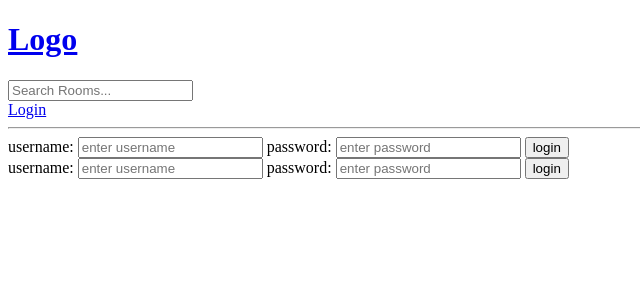
After one commit to kalpak13/Django, a Django app: page /login/ in a window 1280 px wide. The commit adds this page. Shown: the top 300 px of the page, without its empty margins (0-640 px from the left). Run offline with Django 3.2, Linux system fonts and the light colour scheme.

Commit message:
4th commit

```diff
--- /dev/null
+++ b/base/templates/base/login_register.html
@@ -0,0 +1,36 @@
+{% extends 'main.html' %}
+
+
+{% block Content %}
+
+<div>
+
+    <form method="POST">
+
+        {% csrf_token %}
+        <label>username:</label>
+        <input type="text" name='username' placeholder="enter username">
+        <label>password:</label>
+        <input type="password" name='password' placeholder="enter password">
+        <input type="submit" value='login'>
+
+    </form>
+
+</div>
+
+<div>
+
+    <form method="POST">
+
+        {% csrf_token %}
+        <label>username:</label>
+        <input type="text" name='username' placeholder="enter username">
+        <label>password:</label>
+        <input type="password" name='password' placeholder="enter password">
+        <input type="submit" value='login'>
+
+    </form>
+
+</div>
+
+{% endblock Content %}
--- a/base/urls.py
+++ b/base/urls.py
@@ -4,6 +4,8 @@ from . import views
 
 
 urlpatterns=[
+    path('login/',views.login_page,name='login'),
+    path('logout/',views.logout_user,name='logout'),
     path('',views.Home,name='home'),
     path('room/<str:pk>/',views.Room,name='room'),
     path('create-room/',views.create_room,name='create-room'),
@@ -11,4 +13,5 @@ urlpatterns=[
     path('delete-room/<str:pk>',views.delete_room,name='delete-room'),
 
 
+
 ]
--- a/base/views.py
+++ b/base/views.py
@@ -1,6 +1,12 @@
 from django.shortcuts import render, redirect
+from django.db.models import Q
 from django.http import HttpResponse
 from . import models, forms
+from django.contrib.auth.models import User
+from django.contrib import messages
+from django.contrib.auth  import authenticate, login,logout
+from django.contrib.auth.decorators import login_required
+
 
 
 # Create your views here.
@@ -10,18 +16,58 @@ from . import models, forms
 #     {'id':2,'name':'room2'},
 #     {'id':3,'name':'room3'},
 # ]
+##user auth
+def login_page(request):
+    page='login'
+    if request.user.is_authenticated:
+        return redirect('home')
 
 
+
+    if request.method=='POST':
+        username=request.POST.get('username')
+        password=request.POST.get('password')
+        try:
+            user=User.objects.get(username=username)
+            user=authenticate(request,username=username,password=password)
+            if user is not None:
+                login(request,user)
+                return redirect('home')
+            else:
+                messages.error(request, 'invalid Credentials')
+        except:
+            messages.error(request, 'user does not exist')
+    context = {'login':page}
+    return render(request, 'base/login_register.html', context)
+
+def logout_user(request):
+    logout(request)
+    return redirect('home')
+
 def Home(request):
-    rooms = models.Room.objects.all()
-    return render(request, 'base/home.html', {'rooms': rooms})
+    q = request.GET.get('q')
+    # q=request.GET.get('q') if request.GET.get('q')!=None else ''
+    rooms = None
+    if q == None:
+        rooms = models.Room.objects.all()
+    else:
+        # rooms = models.Room.objects.filter(topic__name=q)
+        # rooms = models.Room.objects.filter(topic__name__icontains=q)
+        rooms = models.Room.objects.filter(Q(topic__name__icontains=q) |
+                                           Q(name__icontains=q) |
+                                           Q(description__icontains=q)
+                                           )
+        #containts means the topic name should atleadt contain that string and i  is for to remove case sensi
+    room_count = rooms.count()
+    topics = models.Topic.objects.all()
+    return render(request, 'base/home.html', {'rooms': rooms, 'topics': topics, 'room_count': room_count})
 
 
 def Room(request, pk):
     room = models.Room.objects.get(id=pk)
     return render(request, 'base/room.html', {'room': room})
 
-
+@login_required(login_url='login')
 def create_room(request):
     form = forms.RoomForm()
     if request.method == 'POST':
@@ -32,10 +78,15 @@ def create_room(request):
     context = {'form': form}
     return render(request, 'base/room_form.html', context)
 
-
+@login_required(login_url='login')
 def update_room(request, pk):
     room = models.Room.objects.get(id=pk)
     form = forms.RoomForm(instance=room)
+    if request.user !=room.host:
+        return HttpResponse("you are not allowed here!!")
+
+
+
     if request.method == 'POST':
         form = forms.RoomForm(request.POST, instance=room)
         if form.is_valid():
@@ -44,9 +95,12 @@ def update_room(request, pk):
     context = {'form': form}
     return render(request, 'base/room_form.html', context)
 
-
+@login_required(login_url='login')
 def delete_room(request, pk):
     room = models.Room.objects.get(id=pk)
+    if request.user !=room.host:
+        return HttpResponse("you are not allowed here!!")
+
     if request.method == 'POST':
         room.delete()
         return redirect('home')
--- a/templates/main.html
+++ b/templates/main.html
@@ -17,6 +17,15 @@
             <p class="browsehappy">You are using an <strong>outdated</strong> browser. Please <a href="#">upgrade your browser</a> to improve your experience.</p>
         <![endif]-->
 {% include 'nav.html' %}
+{% if messages %}
+<ul class="messages">
+    {% for message in messages %}
+    <li>{{ message }}</li>
+    {% endfor %}
+</ul>
+{% endif %}
+
+
         {% block Content %}
 
         {% endblock Content %}
--- a/templates/nav.html
+++ b/templates/nav.html
@@ -1,4 +1,21 @@
 <a href='#'> <h1> Logo </h1>
 </a>
 
+<form method="GET" action="{% url 'home' %}">
+    <input type="text" name='q' placeholder="Search Rooms...">
+
+
+
+
+</form>
+
+
+{% if request.user.is_authenticated %}
+<a href="{% url 'logout' %}">Logout  </a>
+{% else %}
+<a href="{% url 'login' %}">Login   </a>
+{% endif %}
+
+
+
 <hr>
```
Also changed, not shown: base/models.py (+18 -15 lines), base/templates/base/delete.html (+4 -4 lines), base/templates/base/home.html (+17 -0 lines), db.sqlite3.
